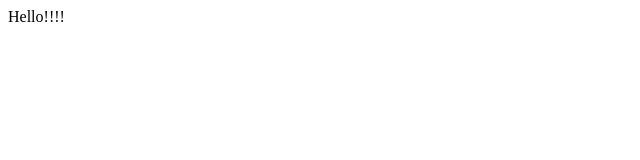
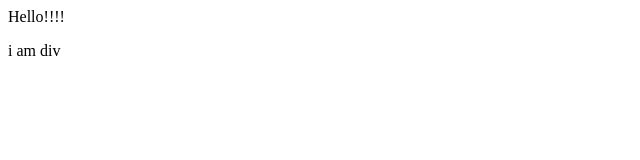
Before and after one commit to JannyKalashnikova/New_repository, a plain HTML site: page index.html in a window 1280 px wide. Shown: the full height of the page, 0-640 px from the left. Drawn offline with Linux system fonts and the light colour scheme.

Commit message:
Update index.html

```diff
--- a/index.html
+++ b/index.html
@@ -4,5 +4,6 @@
     </head>
     <body>
         <p>Hello!!!!</p>
+        <div>i am div</div>
     </body>
 </html>
```
